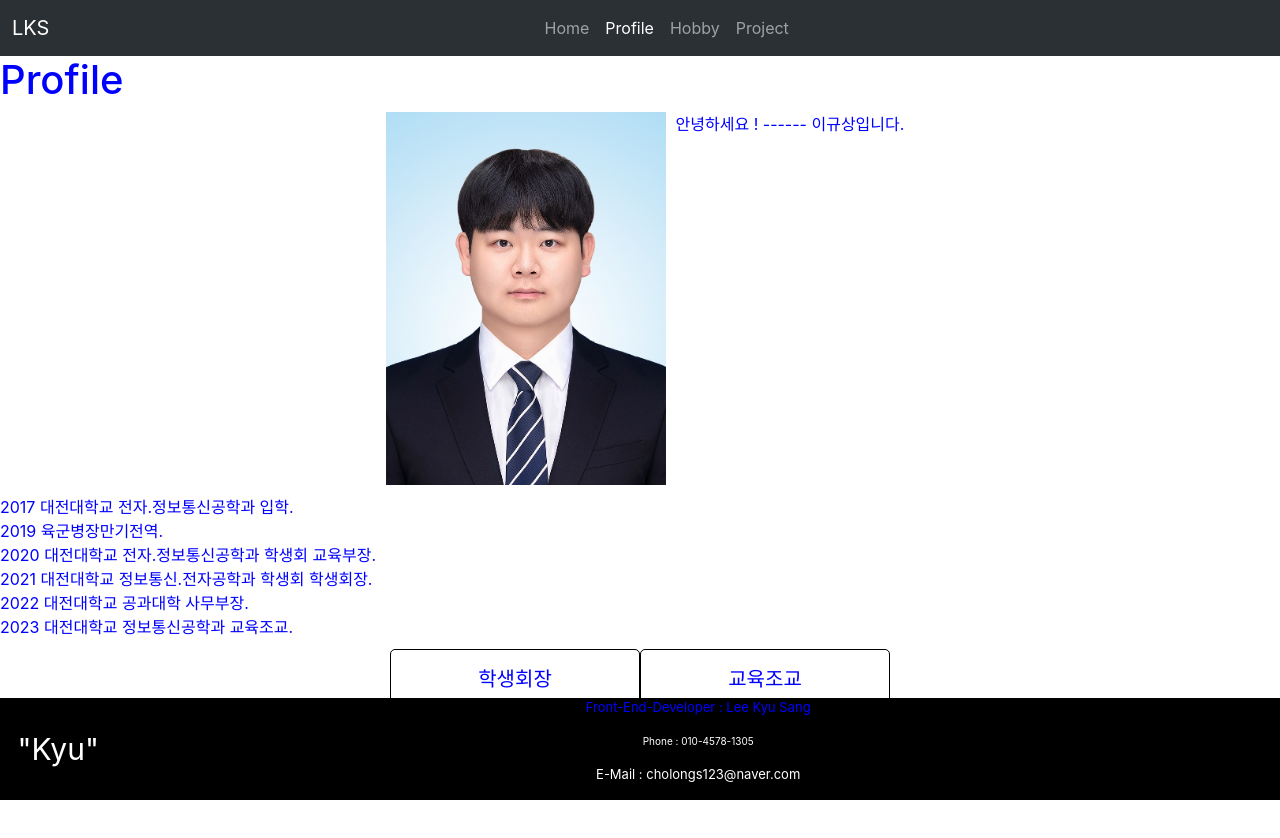
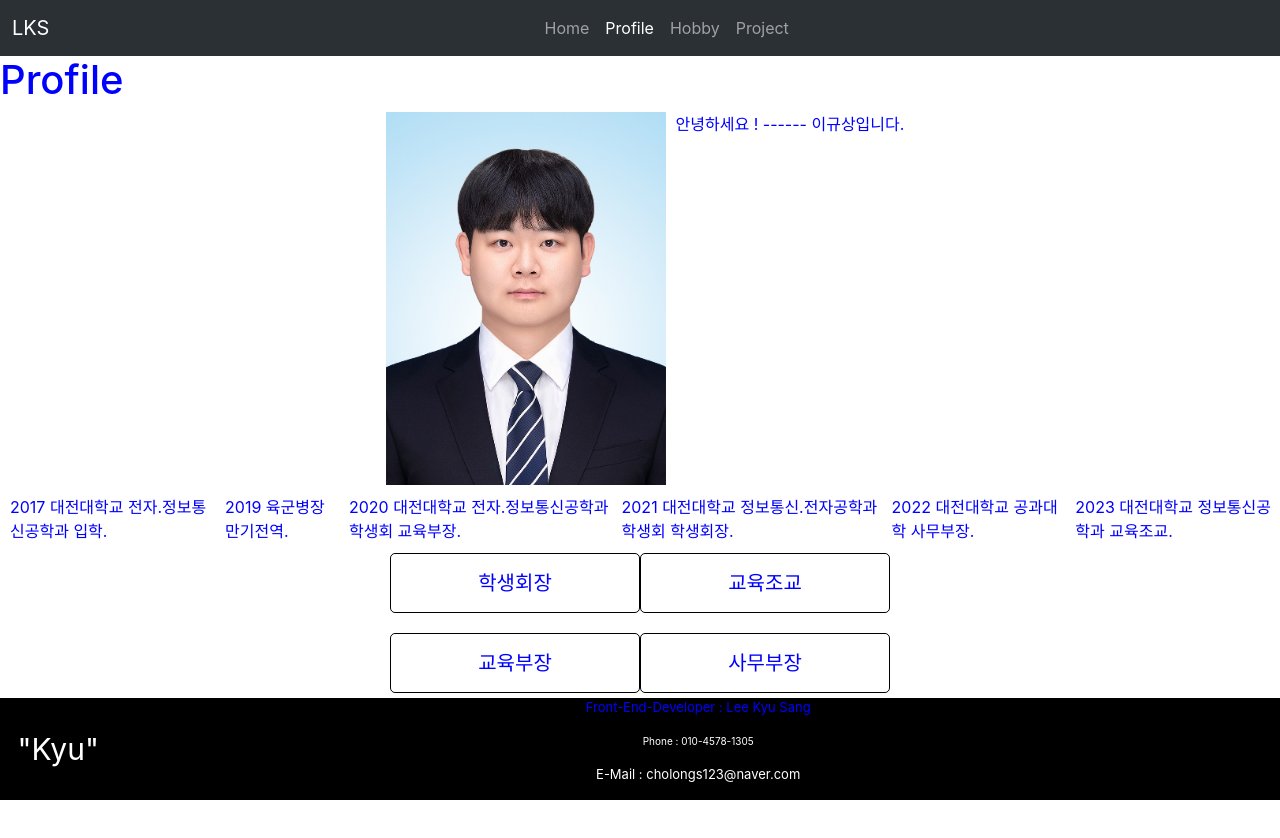
Before and after one commit to kyusang0330/react-self-introduction, a React (Create React App) app: page /profile in a window 1280 px wide. Shown: the top 838 px of the page. Built offline with nearby package versions, Linux system fonts and the light colour scheme.

Commit message:
style-component

```diff
--- a/src/styles/profile_styled.js
+++ b/src/styles/profile_styled.js
@@ -16,11 +16,22 @@ const ProfileMainImg = styled.img`
 
 const ProfileIntro = styled.p``;
 
-const ProfileListContainer = styled.div``;
+const ProfileListContainer = styled.div`
+  display: flex;
+`;
 
 const ProfileListItem = styled.div`
   text-align: start;
+  margin-left: 10px;
 `;
+
+const ProfileListYear = styled.div``;
+
+const ProfileListTitle = styled.div`
+  font-size: 13px;
+`;
+
+const ProfileListDesc = styled.div``;
 
 export {
   ProfileContainer,
@@ -29,4 +40,7 @@ export {
   ProfileIntro,
   ProfileListContainer,
   ProfileListItem,
+  ProfileListTitle,
+  ProfileListDesc,
+  ProfileListYear,
 };
```
